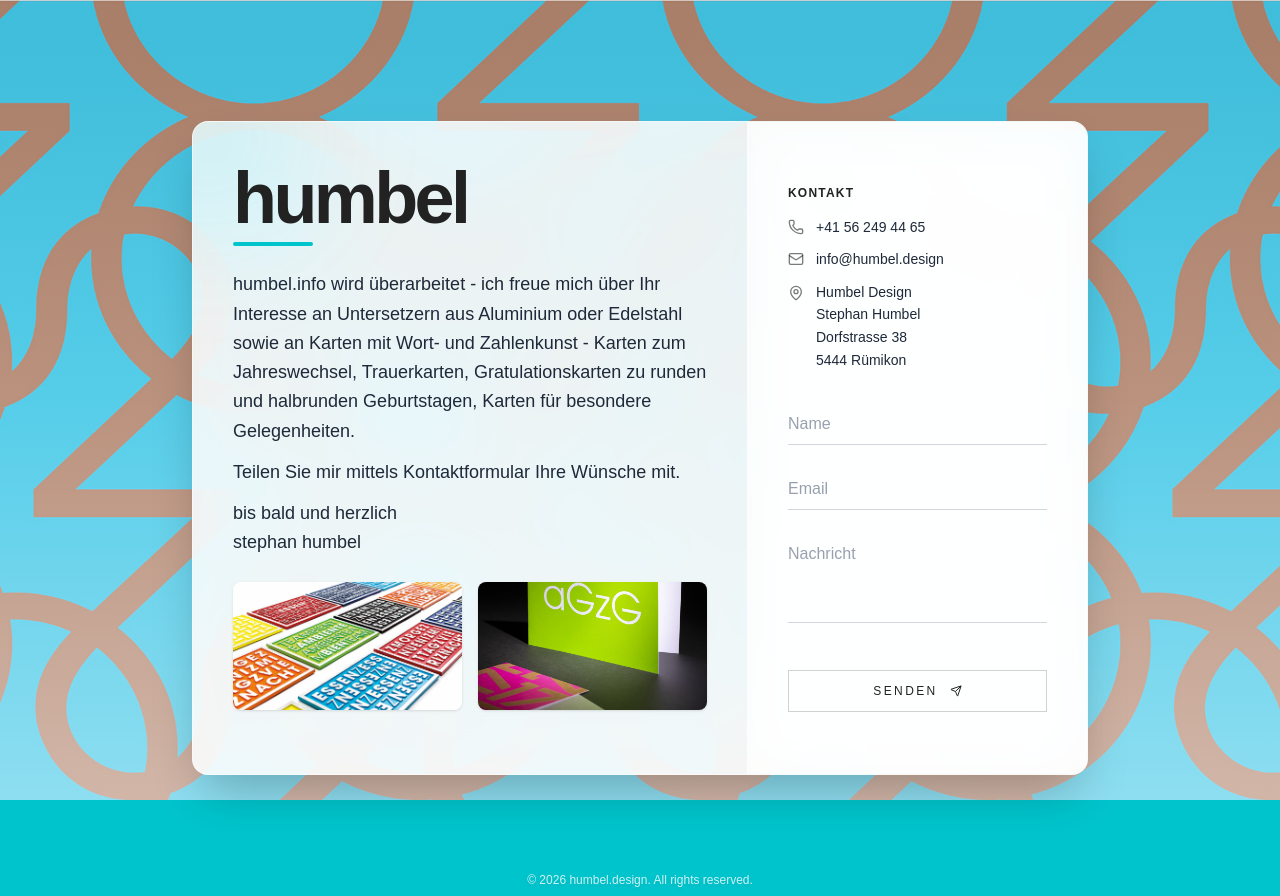
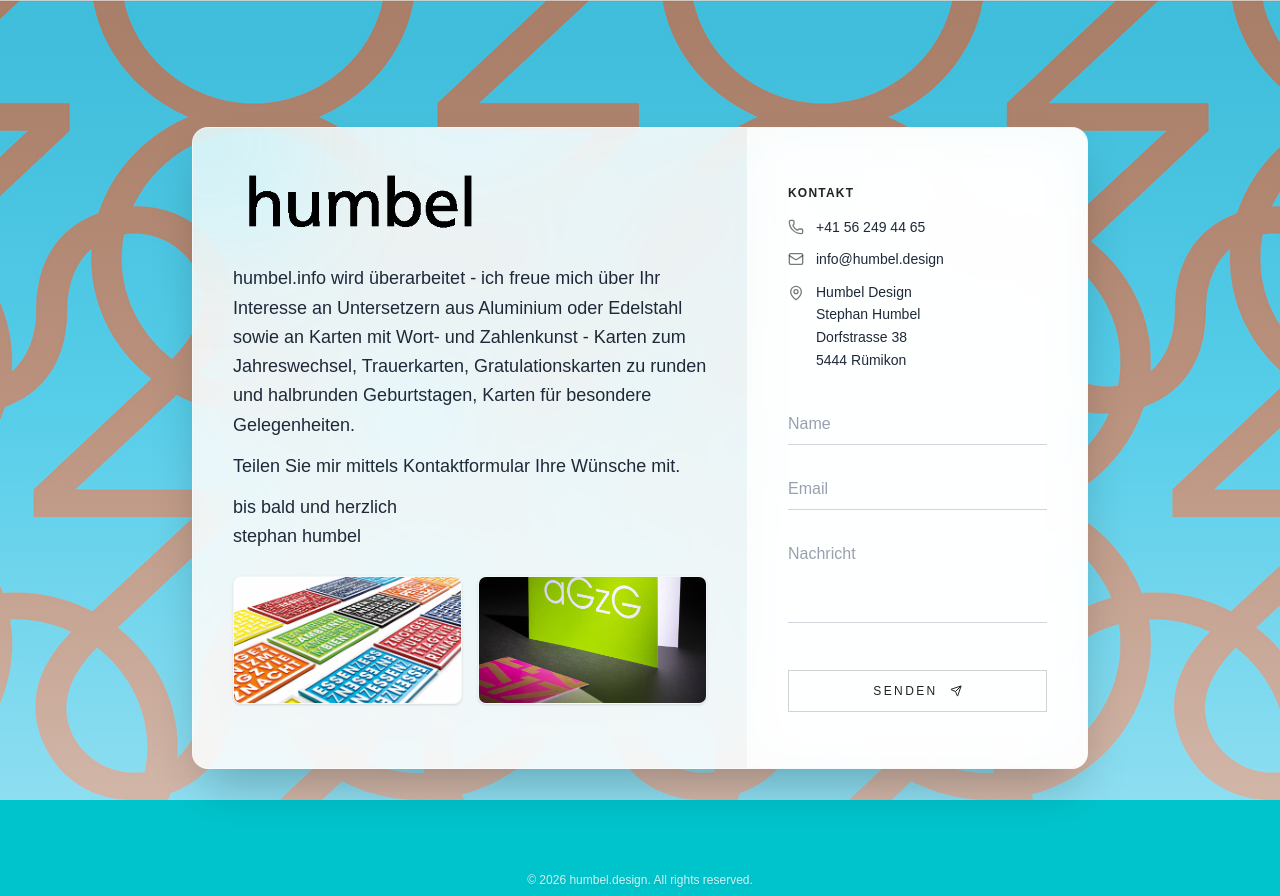
Before and after one commit to Kugelfisch46/humbel-design, a React (Vite) app: page / in a window 1280 px wide. Built offline with nearby package versions, Linux system fonts and the light colour scheme.

Commit message:
Polish Phase 6: Logo replacement and Lightbox integration

```diff
--- a/src/components/Hero.tsx
+++ b/src/components/Hero.tsx
@@ -1,18 +1,48 @@
-import React from 'react';
-import { motion } from 'framer-motion';
+import React, { useState } from 'react';
+import { createPortal } from 'react-dom';
+import { motion, AnimatePresence } from 'framer-motion';
+import { X } from 'lucide-react';
 
 const Hero: React.FC = () => {
+    const [selectedImage, setSelectedImage] = useState<string | null>(null);
+
     return (
         <div className="flex flex-col justify-center h-full">
+            {createPortal(
+                <AnimatePresence>
+                    {selectedImage && (
+                        <motion.div
+                            initial={{ opacity: 0 }}
+                            animate={{ opacity: 1 }}
+                            exit={{ opacity: 0 }}
+                            className="fixed inset-0 z-[9999] bg-black/90 flex items-center justify-center p-4 cursor-zoom-out"
+                            onClick={() => setSelectedImage(null)}
+                        >
+                            <button className="absolute top-6 right-6 text-white/50 hover:text-white transition-colors">
+                                <X size={32} />
+                            </button>
+                            <motion.img
+                                initial={{ scale: 0.95, opacity: 0 }}
+                                animate={{ scale: 1, opacity: 1 }}
+                                src={selectedImage}
+                                alt="Full size"
+                                className="max-w-full max-h-[90vh] object-contain rounded-lg shadow-2xl cursor-default"
+                                onClick={(e) => e.stopPropagation()}
+                            />
+                        </motion.div>
+                    )}
+                </AnimatePresence>,
+                document.body
+            )}
+
             <motion.div
                 initial={{ opacity: 0, y: 20 }}
                 animate={{ opacity: 1, y: 0 }}
                 transition={{ duration: 0.8 }}
             >
-                <h1 className="text-5xl md:text-7xl font-bold text-dark mb-2 tracking-tighter">
-                    humbel
-                </h1>
-                <div className="h-1 w-20 bg-primary mb-6 rounded-full"></div>
+                <div className="mb-8">
+                    <img src="/images/logo_home-black.png" alt="humbel" className="h-16 w-auto object-contain" />
+                </div>
 
                 <div className="mb-6">
                     <p className="text-base md:text-lg font-light leading-relaxed text-gray-800 mb-3">
@@ -27,8 +57,18 @@ const Hero: React.FC = () => {
                     </p>
 
                     <div className="flex gap-4 mt-6">
-                        <img src="/images/e1.jpg" alt="Showcase 1" className="w-1/2 rounded-lg shadow-sm object-cover h-32 hover:scale-105 transition-transform duration-500" />
-                        <img src="/images/e2-scaled.jpg" alt="Showcase 2" className="w-1/2 rounded-lg shadow-sm object-cover h-32 hover:scale-105 transition-transform duration-500" />
+                        <img
+                            src="/images/e1.jpg"
+                            alt="Showcase 1"
+                            className="w-1/2 rounded-lg shadow-sm object-cover h-32 hover:scale-105 transition-transform duration-500 cursor-zoom-in border border-white/20"
+                            onClick={() => setSelectedImage('/images/e1.jpg')}
+                        />
+                        <img
+                            src="/images/e2-scaled.jpg"
+                            alt="Showcase 2"
+                            className="w-1/2 rounded-lg shadow-sm object-cover h-32 hover:scale-105 transition-transform duration-500 cursor-zoom-in border border-white/20"
+                            onClick={() => setSelectedImage('/images/e2-scaled.jpg')}
+                        />
                     </div>
                 </div>
             </motion.div>
```
